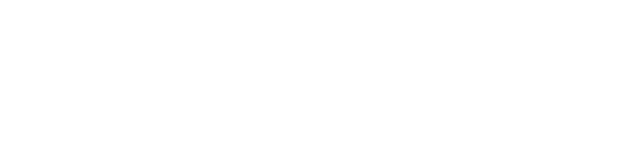
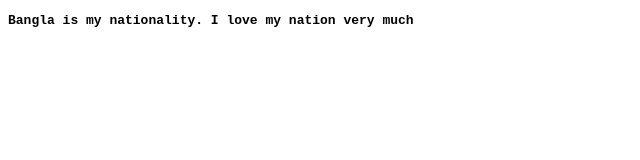
Before and after one commit to rakibgithub21/my-third-repo, a plain HTML site: page index.html in a window 1280 px wide. Shown: the whole page, without its empty margins (0-640 px from the left). Drawn offline with Linux system fonts and the light colour scheme.

Commit message:
second-add commit

```diff
--- a/index.html
+++ b/index.html
@@ -7,6 +7,6 @@
     <link rel="stylesheet" href="style.css">
 </head>
 <body>
-
+    <p>Bangla is my nationality. I love my nation very much</p>
 </body>
 </html>
--- a/style.css
+++ b/style.css
@@ -0,0 +1,4 @@
+p{
+    font-family: monospace;
+    font-weight: 800;
+}
```
